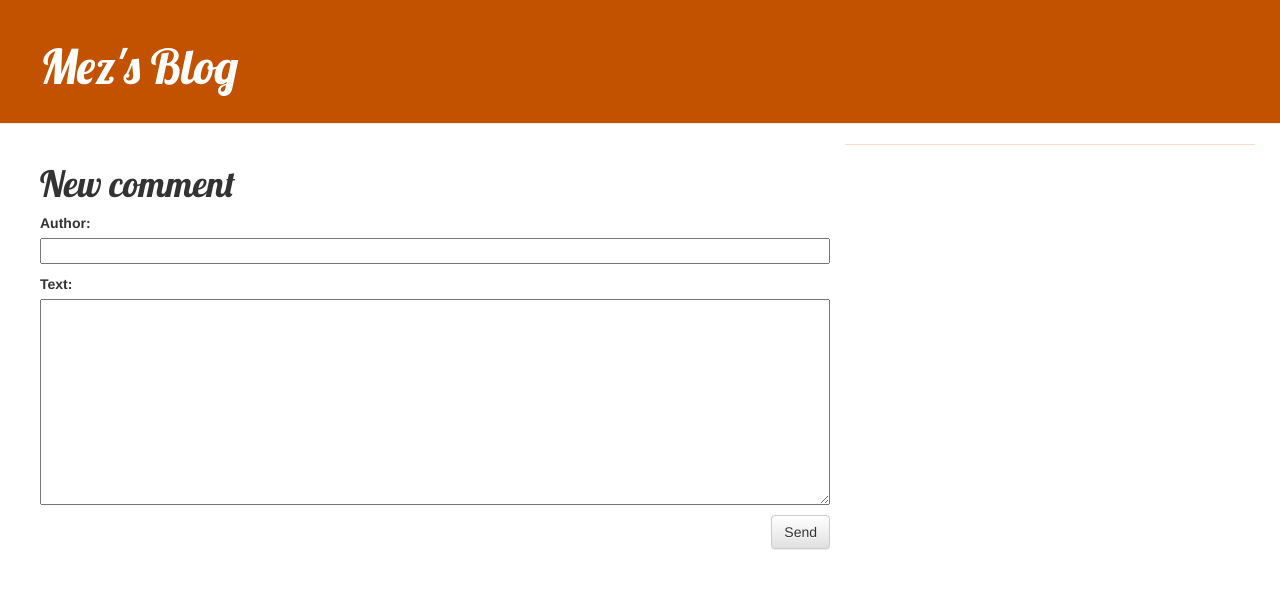
After one commit to mezbarfield/my-second-blog, a Django app: page /post/1/comment/ in a window 1280 px wide. The commit adds this page. Shown: the top 589 px of the page. Run offline with Django 3.2, Linux system fonts and the light colour scheme; data comes from the database, SQL or seed files in the repository; both versions use the stored data as it was after the commit; some libraries are stand-ins or nearby versions.

Commit message:
Added comments for posts

```diff
--- a/blog/admin.py
+++ b/blog/admin.py
@@ -1,4 +1,6 @@
 from django.contrib import admin
 from .models import Post
+from .models import Post, Comment
 
 admin.site.register(Post)
+admin.site.register(Comment)
--- a/blog/forms.py
+++ b/blog/forms.py
@@ -1,9 +1,15 @@
 from django import forms
 
-from .models import Post
+from .models import Post, Comment
 
 class PostForm(forms.ModelForm):
 
     class Meta:
         model = Post
         fields = ('title', 'text',)
+
+class CommentForm(forms.ModelForm):
+
+    class Meta:
+        model = Comment
+        fields = ('author', 'text',)
--- a/blog/models.py
+++ b/blog/models.py
@@ -16,3 +16,20 @@ class Post(models.Model):
 
 	def __str__(self):
 		return self.title
+
+class Comment(models.Model):
+    post = models.ForeignKey('blog.Post', on_delete=models.CASCADE, related_name='comments')
+    author = models.CharField(max_length=200)
+    text = models.TextField()
+    created_date = models.DateTimeField(default=timezone.now)
+    approved_comment = models.BooleanField(default=False)
+
+    def approve(self):
+        self.approved_comment = True
+        self.save()
+
+    def __str__(self):
+        return self.text
+
+    def approved_comments(self):
+    	return self.comments.filter(approved_comment=True)
--- a/blog/static/css/blog.css
+++ b/blog/static/css/blog.css
@@ -47,6 +47,10 @@ h1, h2, h3, h4 {
     color: #000000;
 }
 
+.comment {
+    margin: 20px 0px 20px 20px;
+}
+
 #sidebar {
     background-color: #ffdbc2;
 
--- /dev/null
+++ b/blog/templates/blog/add_comment_to_post.html
@@ -0,0 +1,9 @@
+{% extends 'blog/base.html' %}
+
+{% block content %}
+    <h1>New comment</h1>
+    <form method="POST" class="post-form">{% csrf_token %}
+        {{ form.as_p }}
+        <button type="submit" class="save btn btn-default">Send</button>
+    </form>
+{% endblock %}
--- a/blog/templates/blog/post_list.html
+++ b/blog/templates/blog/post_list.html
@@ -9,6 +9,7 @@
             </div>
             <h2><a href="{% url 'post_detail' pk=post.pk %}">{{ post.title }}</a></h2>
             <p>{{ post.text|linebreaksbr }}</p>
+            <a href="{% url 'post_detail' pk=post.pk %}">Comments: {{ post.approved_comments.count }}</a>
         </div>
     {% endfor %}
 {% endblock %}
--- a/blog/urls.py
+++ b/blog/urls.py
@@ -9,5 +9,7 @@ urlpatterns = [
     path('drafts/', views.post_draft_list, name='post_draft_list'),
     path('post/<pk>/publish/', views.post_publish, name='post_publish'),
     path('post/<pk>/remove/', views.post_remove, name='post_remove'),
-
+    path('post/<int:pk>/comment/', views.add_comment_to_post, name='add_comment_to_post'),
+    path('comment/<int:pk>/approve/', views.comment_approve, name='comment_approve'),
+	path('comment/<int:pk>/remove/', views.comment_remove, name='comment_remove'),
 ]
--- a/blog/views.py
+++ b/blog/views.py
@@ -1,8 +1,9 @@
 from django.shortcuts import redirect
 from django.utils import timezone
-from .models import Post
+from .models import Post, Comment
 from django.shortcuts import render, get_object_or_404
-from .forms import PostForm
+from .forms import PostForm, CommentForm
+from django.contrib.auth.decorators import login_required
 
 def post_list(request):
     posts = Post.objects.filter(published_date__lte=timezone.now()).order_by('published_date')
@@ -42,8 +43,11 @@ def post_edit(request, pk):
     return render(request, 'blog/post_edit.html', {'form': form})
 
 def post_draft_list(request):
-    posts = Post.objects.filter(published_date__isnull=True).order_by('created_date')
-    return render(request, 'blog/post_draft_list.html', {'posts': posts})
+    if request.user.is_authenticated:
+        posts = Post.objects.filter(published_date__isnull=True).order_by('created_date')
+        return render(request, 'blog/post_draft_list.html', {'posts': posts})
+    else:
+        return render(request, 'blog/error.html', {'title': 'unauthenticated', 'message': 'Please login'})
 
 def post_publish(request, pk):
     post = get_object_or_404(Post, pk=pk)
@@ -54,3 +58,28 @@ def post_remove(request, pk):
     post = get_object_or_404(Post, pk=pk)
     post.delete()
     return redirect('post_list')
+
+def add_comment_to_post(request, pk):
+    post = get_object_or_404(Post, pk=pk)
+    if request.method == "POST":
+        form = CommentForm(request.POST)
+        if form.is_valid():
+            comment = form.save(commit=False)
+            comment.post = post
+            comment.save()
+            return redirect('post_detail', pk=post.pk)
+    else:
+        form = CommentForm()
+    return render(request, 'blog/add_comment_to_post.html', {'form': form})
+
+@login_required
+def comment_approve(request, pk):
+    comment = get_object_or_404(Comment, pk=pk)
+    comment.approve()
+    return redirect('post_detail', pk=comment.post.pk)
+
+@login_required
+def comment_remove(request, pk):
+    comment = get_object_or_404(Comment, pk=pk)
+    comment.delete()
+    return redirect('post_detail', pk=comment.post.pk)
```
Also changed, not shown: blog/templates/blog/post_detail.html (+19 -0 lines), blog/migrations/0002_comment.py (added), db.sqlite3.
